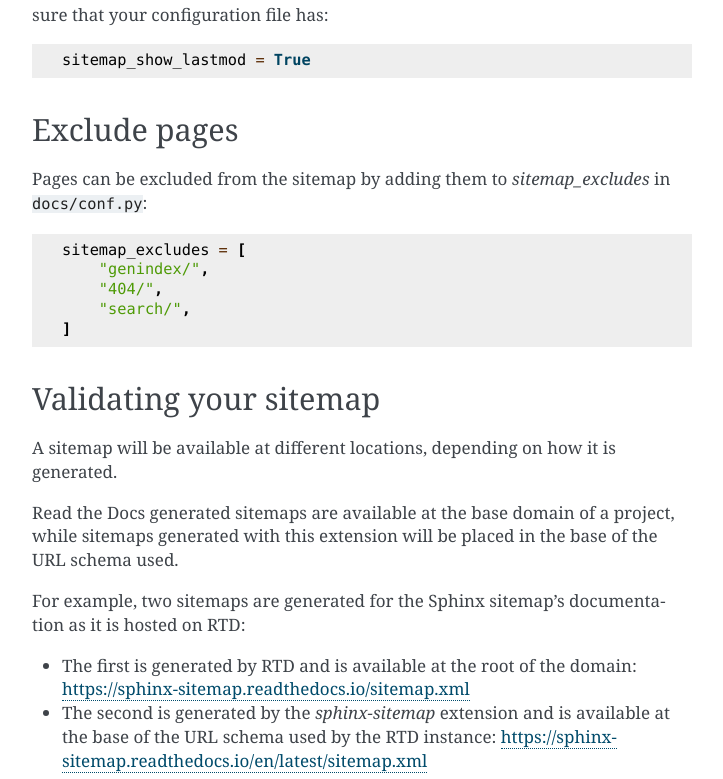
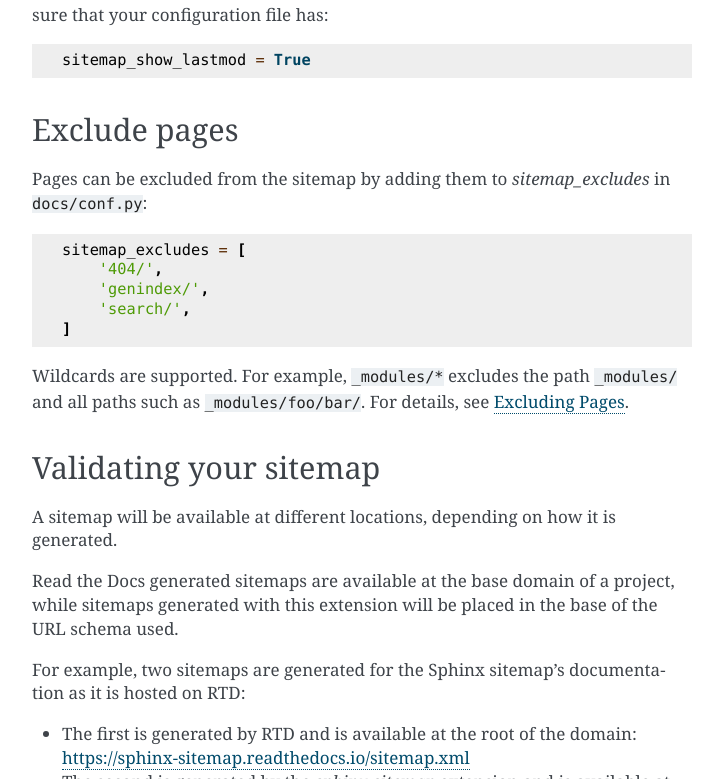
Before and after one commit to canonical/sphinx-docs-starter-pack, a Sphinx documentation site: the page built from docs/how-to/set-up-sitemaps.rst, in a window 1280 px wide and 900 px high, scrolled down 1937 px, cut to the strip 0-779 px from the top of the window. Shown: the whole strip, without its empty margins (388-1111 px from the left). Built offline with Sphinx 7.4.7, drawn with Linux system fonts in a browser that asks for light colours; pages that are not in the unit, such as notebooks, are missing from menus.

Commit message:
feat: exclude generated pages from sitemap by default, document wildcards (#429)
* add info about wildcard excludes

* add placeholder sitemap_excludes in conf.py

* adjust wording of comment

* enable typical sitemap_excludes by default

* use consistent wording and formatting

```diff
--- a/docs/conf.py
+++ b/docs/conf.py
@@ -192,6 +192,17 @@ else:
 
 sitemap_show_lastmod = True
 
+# Exclude generated pages from the sitemap:
+
+sitemap_excludes = [
+    '404/',
+    'genindex/',
+    'search/',
+]
+
+# TODO: Add more pages to sitemap_excludes if needed. Wildcards are supported.
+#       For example, to exclude module pages generated by autodoc, add '_modules/*'.
+
 #######################
 # Template and asset locations
 #######################
--- a/docs/how-to/set-up-sitemaps.rst
+++ b/docs/how-to/set-up-sitemaps.rst
@@ -105,10 +105,12 @@ Exclude pages
 Pages can be excluded from the sitemap by adding them to `sitemap_excludes` in :file:`docs/conf.py`::
 
     sitemap_excludes = [
-        "genindex/",
-        "404/",
-        "search/",
+        '404/',
+        'genindex/',
+        'search/',
     ]
+
+Wildcards are supported. For example, ``_modules/*`` excludes the path ``_modules/`` and all paths such as ``_modules/foo/bar/``. For details, see `Excluding Pages <https://sphinx-sitemap.readthedocs.io/en/latest/advanced-configuration.html#excluding-pages>`_.
 
 Validating your sitemap
 -----------------------
```
Also changed, not shown: CHANGELOG.md (+1 -0 lines).
